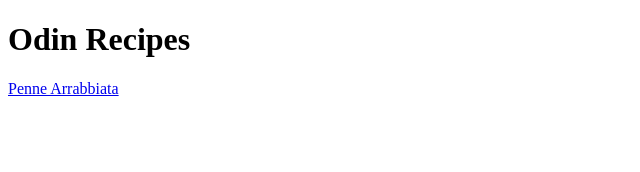
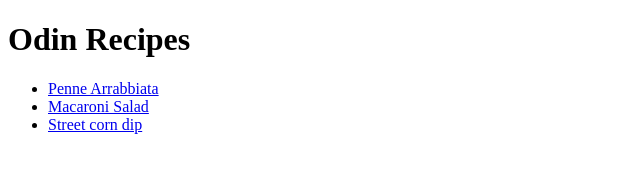
Before and after one commit to mistborns/odin-recipes, a plain HTML site: page index.html in a window 1280 px wide. Shown: the whole page, without its empty margins (0-640 px from the left). Drawn offline with Linux system fonts and the light colour scheme.

Commit message:
edited links

```diff
--- a/index.html
+++ b/index.html
@@ -6,6 +6,10 @@
     </head>
     <body>
         <h1>Odin Recipes</h1>
-        <a href = "recipes/penne_arrabbiata.html">Penne Arrabbiata</a>
+        <ul>
+        <li><a href = "recipes/penne_arrabbiata.html">Penne Arrabbiata</a></li>
+        <li><a href = "recipes/macaroni_salad.html">Macaroni Salad</a></li>
+        <li><a href = "recipes/corn_dip.html">Street corn dip</a></li>
+    </ul>
     </body>
 </html>
```
